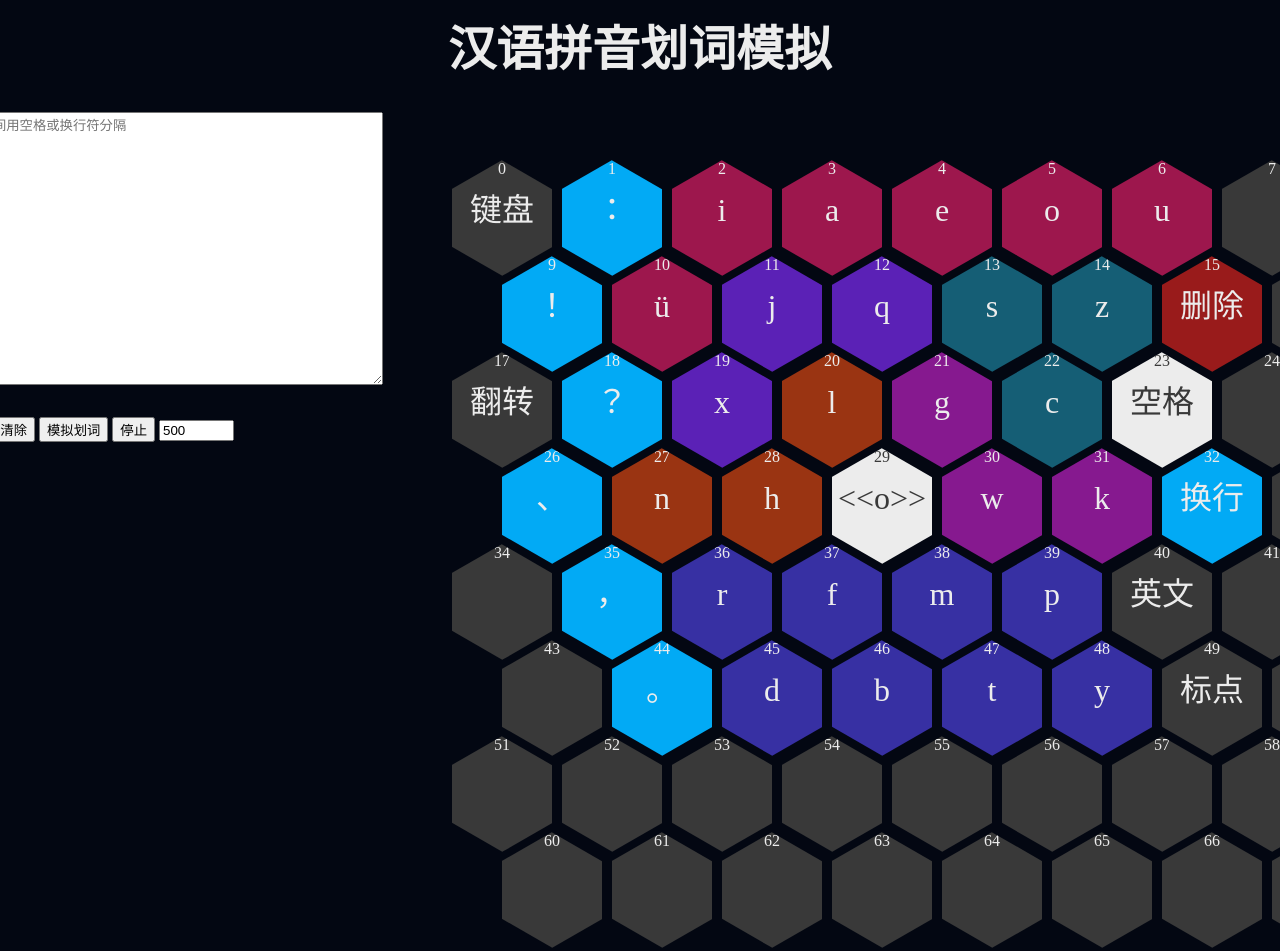
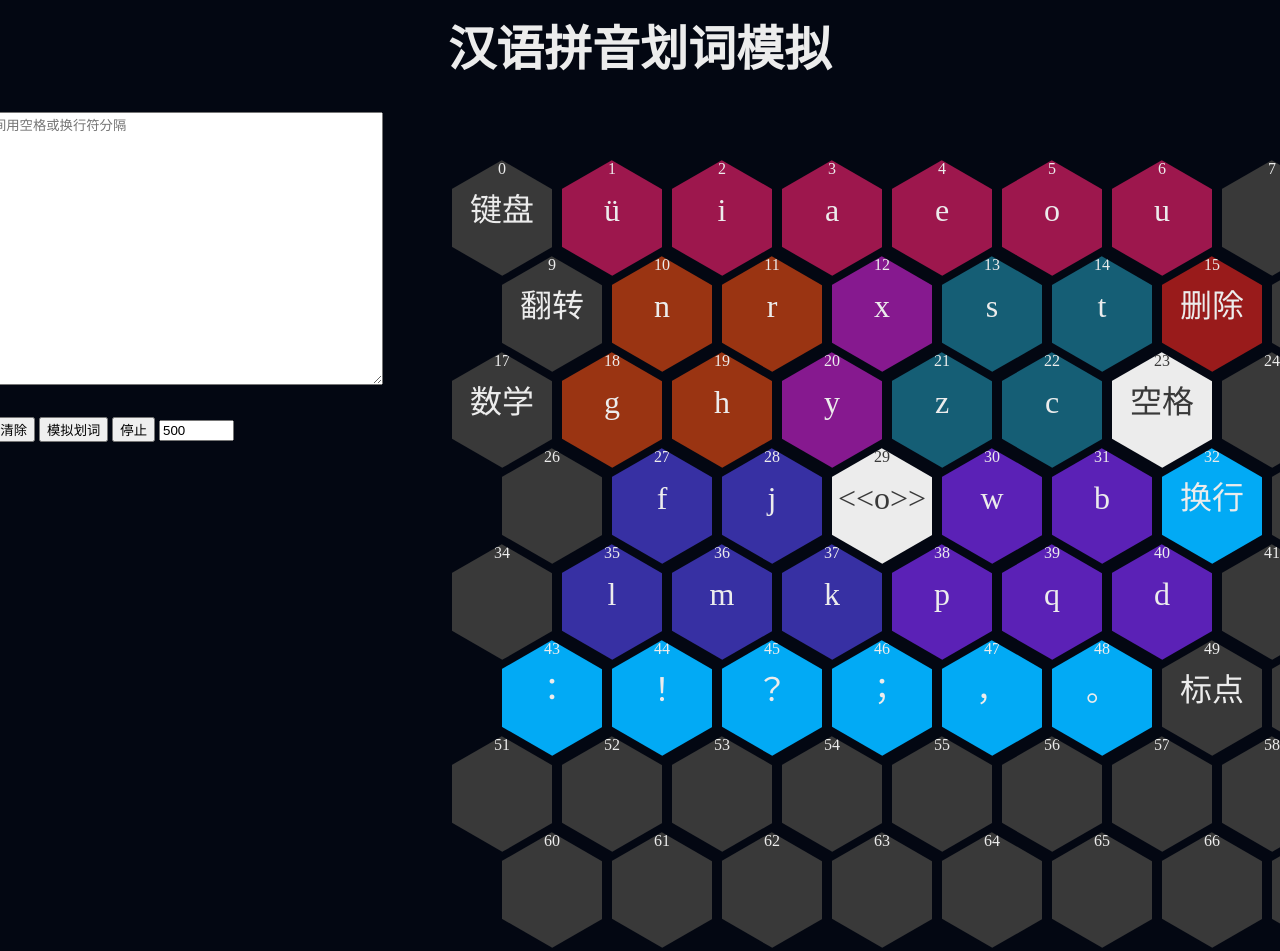
Before and after one commit to crazydan-studio/kuaizi-ime, a plain HTML site: page analyze/simulate.html in a window 1280 px wide. Shown: the top 951 px of the page. Drawn offline with Linux system fonts and the light colour scheme.

Commit message:
调整拼音键盘按键布局

```diff
--- a/analyze/simulate.css
+++ b/analyze/simulate.css
@@ -173,45 +173,47 @@ body {
   background-color: rgb(157, 23, 77);
 }
 
-.key[name="j"] .hex-inner,
+
 .key[name="q"] .hex-inner,
-.key[name="x"] .hex-inner {
+.key[name="b"] .hex-inner,
+.key[name="p"] .hex-inner,
+.key[name="d"] .hex-inner,
+.key[name="w"] .hex-inner {
   background-color: rgb(91, 33, 182);
 }
 
 .key[name="c"] .hex-inner,
 .key[name="s"] .hex-inner,
-.key[name="z"] .hex-inner {
+.key[name="z"] .hex-inner,
+.key[name="t"] .hex-inner {
   background-color: rgb(21, 94, 117);
 }
 
 .key[name="h"] .hex-inner,
-.key[name="l"] .hex-inner,
+.key[name="r"] .hex-inner,
+.key[name="g"] .hex-inner,
 .key[name="n"] .hex-inner {
   background-color: rgb(154, 52, 18);
 }
 
-.key[name="g"] .hex-inner,
-.key[name="w"] .hex-inner,
-.key[name="k"] .hex-inner {
+
+.key[name="y"] .hex-inner,
+.key[name="x"] .hex-inner {
   background-color: rgb(134, 25, 143);
 }
 
-.key[name="r"] .hex-inner,
-.key[name="b"] .hex-inner,
-.key[name="p"] .hex-inner,
+.key[name="j"] .hex-inner,
+.key[name="l"] .hex-inner,
 .key[name="m"] .hex-inner,
-.key[name="f"] .hex-inner,
-.key[name="d"] .hex-inner,
-.key[name="t"] .hex-inner,
-.key[name="y"] .hex-inner {
+.key[name="k"] .hex-inner,
+.key[name="f"] .hex-inner {
   background-color: rgb(55, 48, 163);
 }
 
 .key[name="："] .hex-inner,
 .key[name="！"] .hex-inner,
 .key[name="？"] .hex-inner,
-.key[name="、"] .hex-inner,
+.key[name="；"] .hex-inner,
 .key[name="，"] .hex-inner,
 .key[name="。"] .hex-inner {
   background-color: rgb(2, 170, 245);
--- a/analyze/simulate.js
+++ b/analyze/simulate.js
@@ -14,45 +14,45 @@ const hexWidth = 100;
 const hexSpacing = 5;
 const hexOuterWidth = hexWidth + 2 * hexSpacing;
 const keyMapping = {
-  18: '？',
-  20: 'l',
-  21: 'g',
-  19: 'x',
+  10: 'n',
+  30: 'w',
+  12: 'x',
+  19: 'h',
+  20: 'y',
+  23: '空格',
+  18: 'g',
   22: 'c',
-  23: '空格',
-  11: 'j',
-  12: 'q',
   13: 's',
-  14: 'z',
+  21: 'z',
   15: '删除',
-  17: '翻转',
+  9: '翻转',
   0: '键盘',
   2: 'i',
   3: 'a',
   4: 'e',
   5: 'o',
   6: 'u',
-  27: 'n',
-  28: 'h',
+  35: 'l',
+  36: 'm',
   29: '<&lt;o&gt;>',
-  30: 'w',
-  31: 'k',
+  40: 'd',
+  31: 'b',
   32: '换行',
-  36: 'r',
-  37: 'f',
-  38: 'm',
-  39: 'p',
-  40: '英文',
-  1: '：',
-  9: '！',
-  10: 'ü',
-  26: '、',
-  35: '，',
-  44: '。',
-  45: 'd',
-  46: 'b',
-  47: 't',
-  48: 'y',
+  37: 'k',
+  27: 'f',
+  14: 't',
+  38: 'p',
+  17: '数学',
+  1: 'ü',
+  39: 'q',
+  11: 'r',
+  28: 'j',
+  43: '：',
+  44: '！',
+  45: '？',
+  46: '；',
+  47: '，',
+  48: '。',
   49: '标点'
 };
 
```
